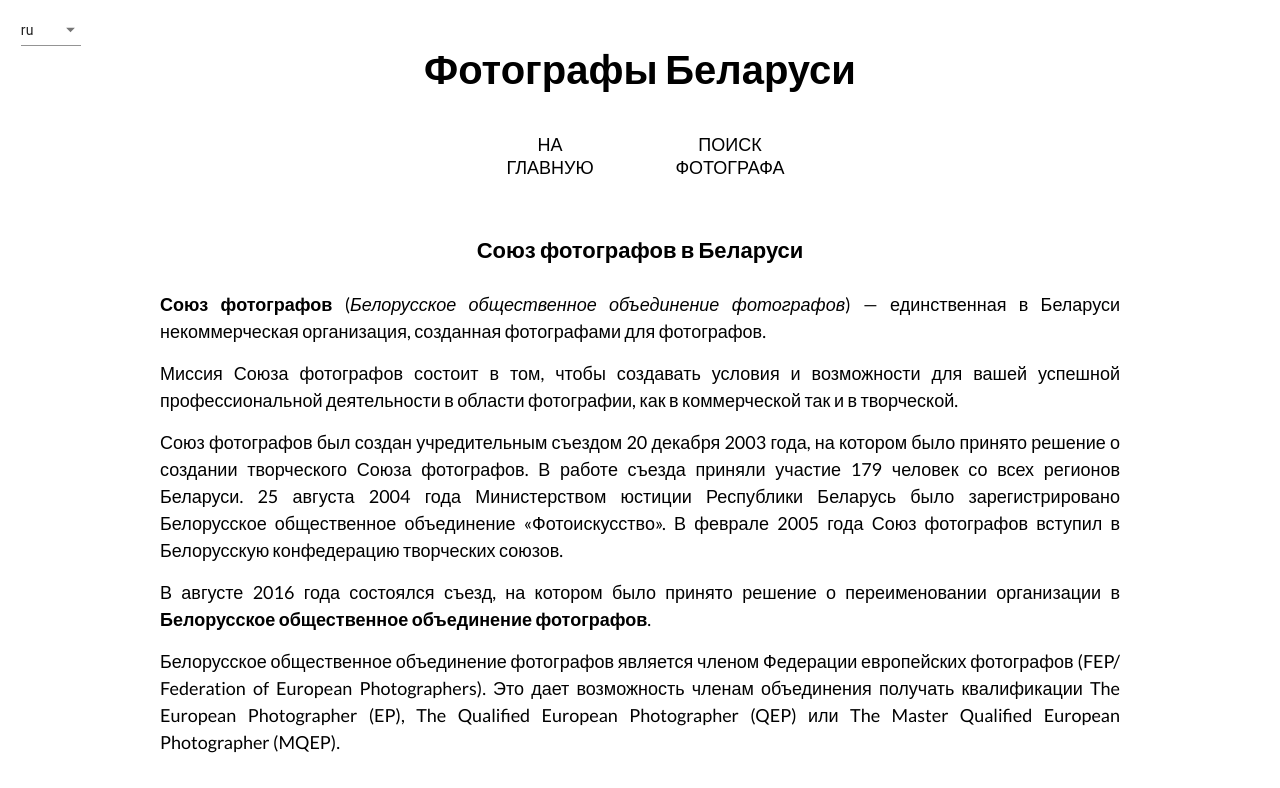
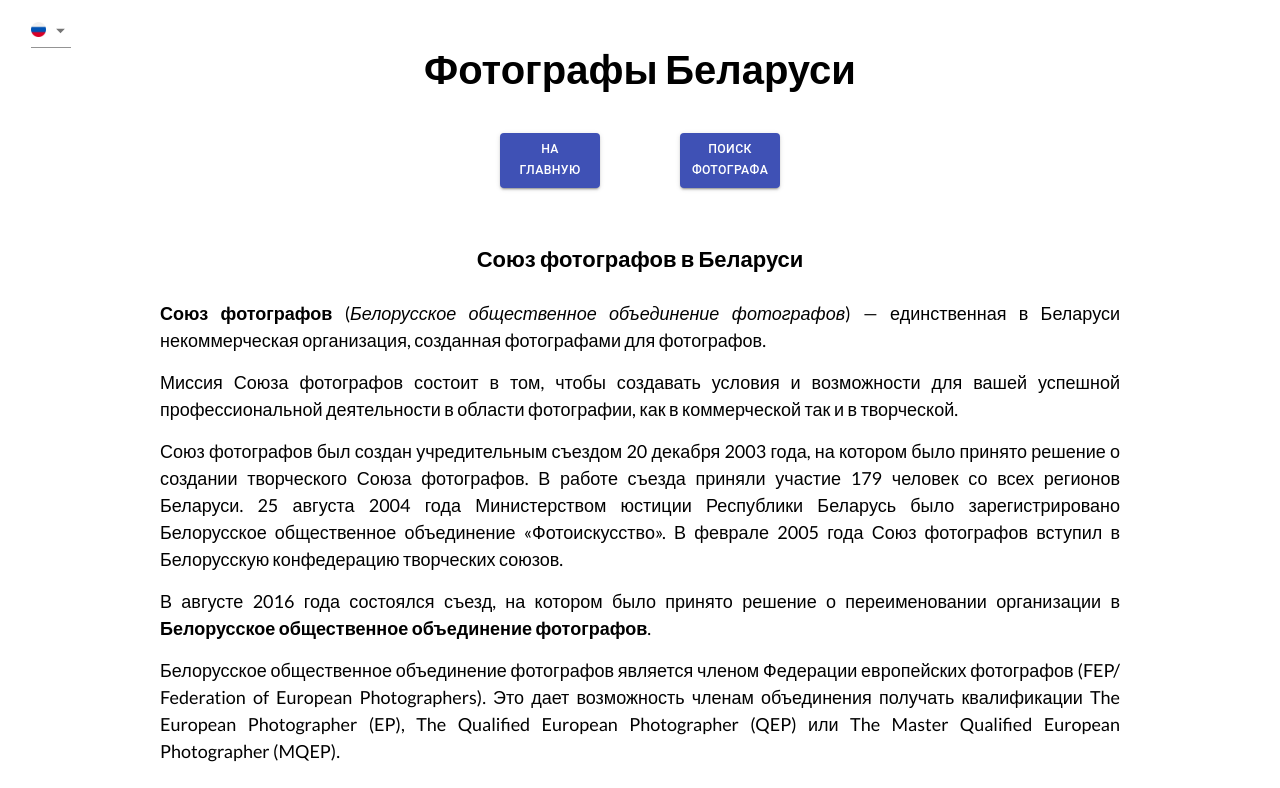
Before and after one commit to noway36/culture-portal, a Gatsby site: page / in a window 1280 px wide. Shown: the top 788 px of the page. Built offline with nearby package versions, Linux system fonts and the light colour scheme; Gatsby itself is replaced by a stand-in of ours.

Commit message:
feat: add language icons

```diff
--- a/src/components/CreateLayout/layout.css
+++ b/src/components/CreateLayout/layout.css
@@ -13,6 +13,7 @@
 body,
 html {
     overflow-y: overlay;
+    overflow-x: hidden;
     width: 100%;
     font-size: 14px;
     background: #fff;
--- a/src/components/Header/Navigation/Navigation.js
+++ b/src/components/Header/Navigation/Navigation.js
@@ -1,6 +1,7 @@
 import React from 'react';
 import { Link } from 'gatsby';
 import { withTranslation, Trans } from 'react-i18next';
+import Button from '@material-ui/core/Button';
 
 import './navigation.css';
 
@@ -11,12 +12,16 @@
                 <ul className="navigation">
                     <li className="navigation-link">
                         <Link to="/">
-                            <Trans>Home page</Trans>
+                            <Button variant='contained' color='primary'>
+                                <Trans>Home page</Trans>
+                            </Button>
                         </Link>
                     </li>
                     <li className="navigation-link">
                         <Link to="/search">
-                            <Trans>Search page</Trans>
+                            <Button variant='contained' color='primary'>
+                                <Trans>Search page</Trans>
+                            </Button>
                         </Link>
                     </li>
                 </ul>
--- a/src/components/Header/Navigation/navigation.css
+++ b/src/components/Header/Navigation/navigation.css
@@ -29,6 +29,7 @@
 .navigation-link:hover a {
     background: rgb(164, 164, 233);
     color: #fff;
+    transition: cubic-bezier(0.215, 0.610, 0.355, 1);
 }
 
 .navigation-link:active {
--- a/src/translate/translate.css
+++ b/src/translate/translate.css
@@ -2,4 +2,17 @@
     position: absolute;
     top: 1%;
     left: 1%;
+    padding: auto;
+    width: 50px;
+    height: 40px;
 }
+
+.language-select:first-child {
+    margin: auto;
+}
+
+.language-select-image {
+    width: 15px;
+    height: 15px;
+    margin: auto;
+}
--- a/src/translate/translate.js
+++ b/src/translate/translate.js
@@ -31,7 +31,11 @@
 
     return (
         <div className="language-select">
-            <FormControl className={classes.formControl}>
+            <FormControl className={classes.formControl}
+                style={{
+                    display: 'flex',
+                    alignItems: 'center'
+                }}>
                 <Select
                     value={currentLanguage}
                     onChange={handleChange}
@@ -40,9 +44,9 @@
                         id: 'controlled-open-select',
                     }}
                 >
-                    <MenuItem value="ru">ru</MenuItem>
-                    <MenuItem value="be">be</MenuItem>
-                    <MenuItem value="en">en</MenuItem>
+                    <MenuItem value="ru"><img class='language-select-image' src='/language-icons/russia.png' alt='ru' /></MenuItem>
+                    <MenuItem value="be"><img class='language-select-image' src='/language-icons/bel.png' alt='ru' /></MenuItem>
+                    <MenuItem value="en"><img class='language-select-image' src='/language-icons/eng.png' alt='ru' /></MenuItem>
                 </Select>
             </FormControl>
         </div>
```
Also changed, not shown: static/language-icons/bel.png (added), static/language-icons/eng.png (added), static/language-icons/russia.png (added).
